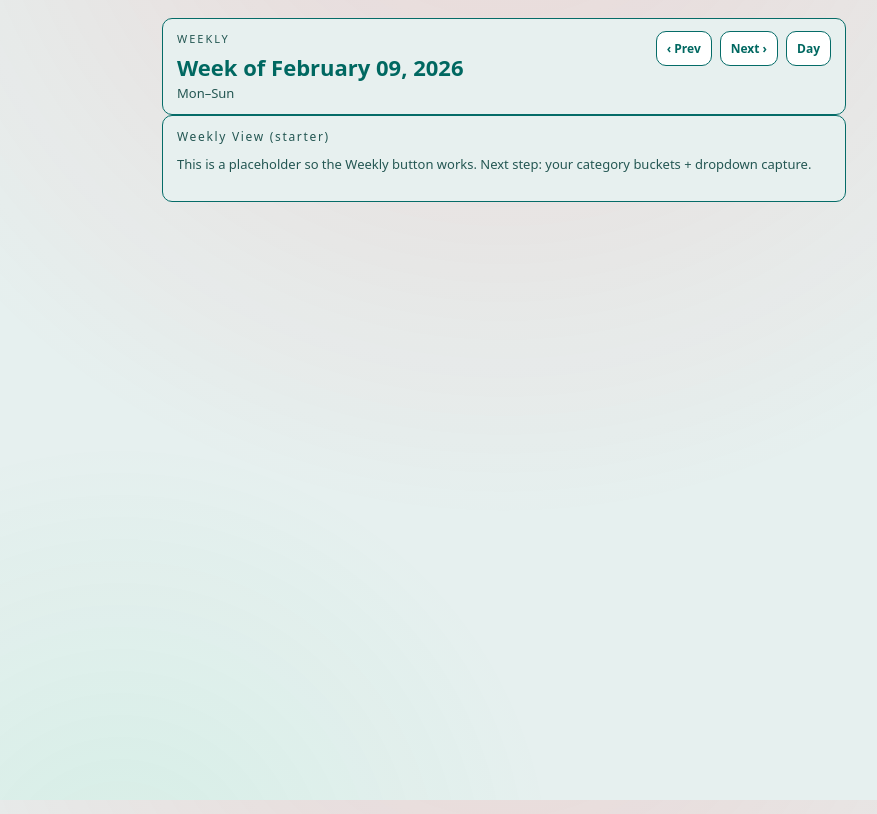
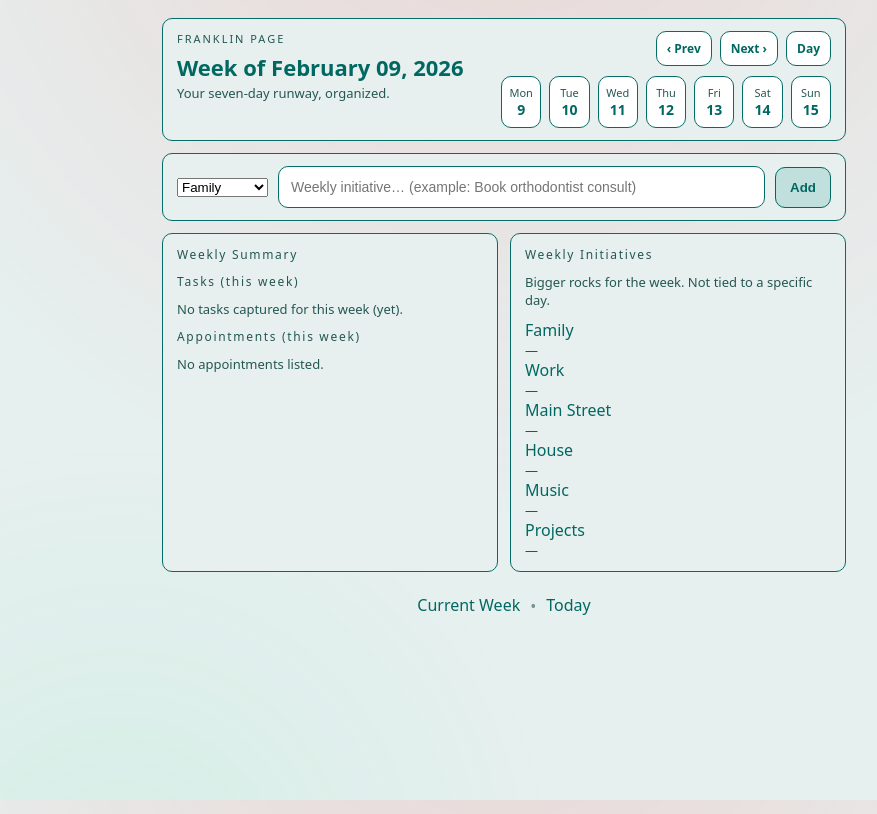
Before and after one commit to andyleer/miniFranklin, a Flask app: page /week/current in a window 1280 px wide. Shown: the top 814 px of the page, without its empty margins (136-1013 px from the left). Run offline with Flask 3, Linux system fonts and the light colour scheme; data comes from the database, SQL or seed files in the repository; data that the repository does not hold is empty; parts of the project's set-up code (start-up, migrations or seed data) failed here and were passed over.

Commit message:
Update week.html

```diff
--- a/app/templates/week.html
+++ b/app/templates/week.html
@@ -1,51 +1,124 @@
 {% extends "layout.html" %}
-{% set title = "Weekly • Planner" %}
+{% set title = "Week of " ~ week_start.isoformat() ~ " • Planner" %}
+
 {% block content %}
 
 <div class="topbar">
   <div>
-    <div class="brand">WEEKLY</div>
+    <div class="brand">FRANKLIN PAGE</div>
     <div class="date">
       <div class="date-big">Week of {{ week_start.strftime("%B %d, %Y") }}</div>
-      <div class="date-sub">Mon–Sun</div>
+      <div class="date-sub">Your seven-day runway, organized.</div>
     </div>
   </div>
 
+  <div style="display:flex; flex-direction:column; gap:10px; align-items:flex-end;">
     <div class="week-nav">
       <a class="wkbtn" href="{{ url_for('main.week_view', week_str=prev_week.strftime('%Y-%m-%d')) }}">‹ Prev</a>
       <a class="wkbtn" href="{{ url_for('main.week_view', week_str=next_week.strftime('%Y-%m-%d')) }}">Next ›</a>
       <a class="wkbtn" href="{{ url_for('main.day_view', day_str='today') }}">Day</a>
     </div>
+
+    <div class="week">
+      {% for d in week_days %}
+        <a class="weekday" href="{{ url_for('main.day_view', day_str=d.strftime('%Y-%m-%d')) }}">
+          <div class="wk-dow">{{ d.strftime("%a") }}</div>
+          <div class="wk-num">{{ d.day }}</div>
+        </a>
+      {% endfor %}
+    </div>
+  </div>
 </div>
 
+<section class="capture">
+  <form method="post" action="{{ url_for('main.add_week_goal', week_str=week_start.isoformat()) }}" class="capture-row">
+    <select name="category" class="capture-select">
+      {% for c in goal_categories %}
+        <option value="{{ c }}">{{ c }}</option>
+      {% endfor %}
+    </select>
+
+    <input name="text" class="capture-input" placeholder="Weekly initiative… (example: Book orthodontist consult)" autocomplete="off" />
+    <button class="btn" type="submit">Add</button>
+  </form>
+</section>
+
+<main class="grid">
+  <!-- TOP: weekly summary -->
   <section class="card">
-  <div class="card-title">Weekly View (starter)</div>
-  <div class="muted">
-    This is a placeholder so the Weekly button works. Next step: your category buckets + dropdown capture.
+    <div class="card-title">Weekly Summary</div>
+
+    <div class="subgrid">
+      <div class="subcard">
+        <div class="card-title sub">Tasks (this week)</div>
+        <ul class="task-list compact">
+          {% for t in week_tasks %}
+            <li class="task {{ 'done' if t.status == 'done' else '' }}">
+              <div class="task-text"><span class="pill">{{ t.priority }}</span> {{ t.text }}</div>
+            </li>
+          {% else %}
+            <li class="muted">No tasks captured for this week (yet).</li>
+          {% endfor %}
+        </ul>
       </div>
 
-  <div style="margin-top:16px; display:grid; grid-template-columns: repeat(7, 1fr); gap:10px;">
-    {% for row in day_rows %}
-      <div class="card" style="padding:12px;">
-        <div style="font-weight:700;">{{ row.date.strftime("%a") }}</div>
-        <div class="muted" style="margin-bottom:8px;">{{ row.date.strftime("%b %d") }}</div>
+      <div class="subcard">
+        <div class="card-title sub">Appointments (this week)</div>
+        <div class="notes">
+          {% for a in week_appts %}
+            <div class="note">
+              <div class="note-meta">{{ a.start_time.strftime("%H:%M") }}</div>
+              <div class="note-body">{{ a.title }}</div>
+            </div>
+          {% else %}
+            <div class="muted">No appointments listed.</div>
+          {% endfor %}
+        </div>
+      </div>
+    </div>
+  </section>
 
-        <div style="font-size:12px; font-weight:700; margin-top:6px;">APPTS</div>
-        {% for a in row.appts %}
-          <div style="font-size:12px;">{{ a.start_time.strftime("%H:%M") }} {{ a.title }}</div>
+  <!-- NEW: weekly initiatives -->
+  <section class="card">
+    <div class="card-title">Weekly Initiatives</div>
+    <div class="muted" style="margin-bottom:10px;">
+      Bigger rocks for the week. Not tied to a specific day.
+    </div>
+
+    <div class="week-goals-grid">
+      {% for cat in goal_categories %}
+        <div class="goal-col">
+          <div class="goal-col-title">{{ cat }}</div>
+
+          <ul class="task-list compact">
+            {% for g in goals_by_cat[cat] %}
+              <li class="task">
+                <div class="task-text">{{ g.text }}</div>
+
+                <div class="task-actions">
+                  <form method="post" action="{{ url_for('main.push_week_goal_next', goal_id=g.id) }}">
+                    <button class="task-push" type="submit" aria-label="Push to next week">→</button>
+                  </form>
+
+                  <form method="post" action="{{ url_for('main.delete_week_goal', goal_id=g.id) }}">
+                    <button class="appt-del" type="submit" aria-label="Delete">×</button>
+                  </form>
+                </div>
+              </li>
             {% else %}
-          <div class="muted" style="font-size:12px;">none</div>
+              <li class="muted">—</li>
             {% endfor %}
-
-        <div style="font-size:12px; font-weight:700; margin-top:10px;">TASKS</div>
-        {% for t in row.tasks %}
-          <div style="font-size:12px;">[{{ t.priority }}] {{ t.text }}</div>
-        {% else %}
-          <div class="muted" style="font-size:12px;">none</div>
-        {% endfor %}
+          </ul>
         </div>
       {% endfor %}
     </div>
   </section>
+</main>
+
+<footer class="footer">
+  <a class="link" href="{{ url_for('main.week_view', week_str='current') }}">Current Week</a>
+  <span class="dot">•</span>
+  <a class="link" href="{{ url_for('main.day_view', day_str='today') }}">Today</a>
+</footer>
 
 {% endblock %}
```
Lines whose indentation alone changed are shown as unchanged.
